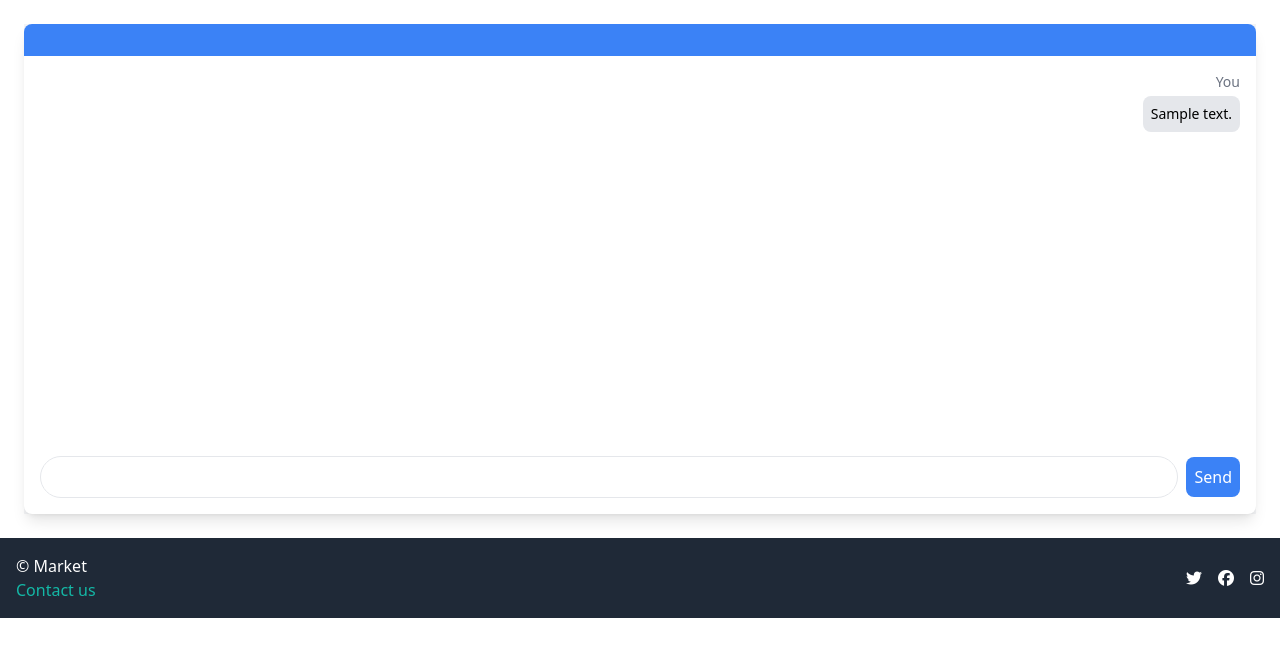
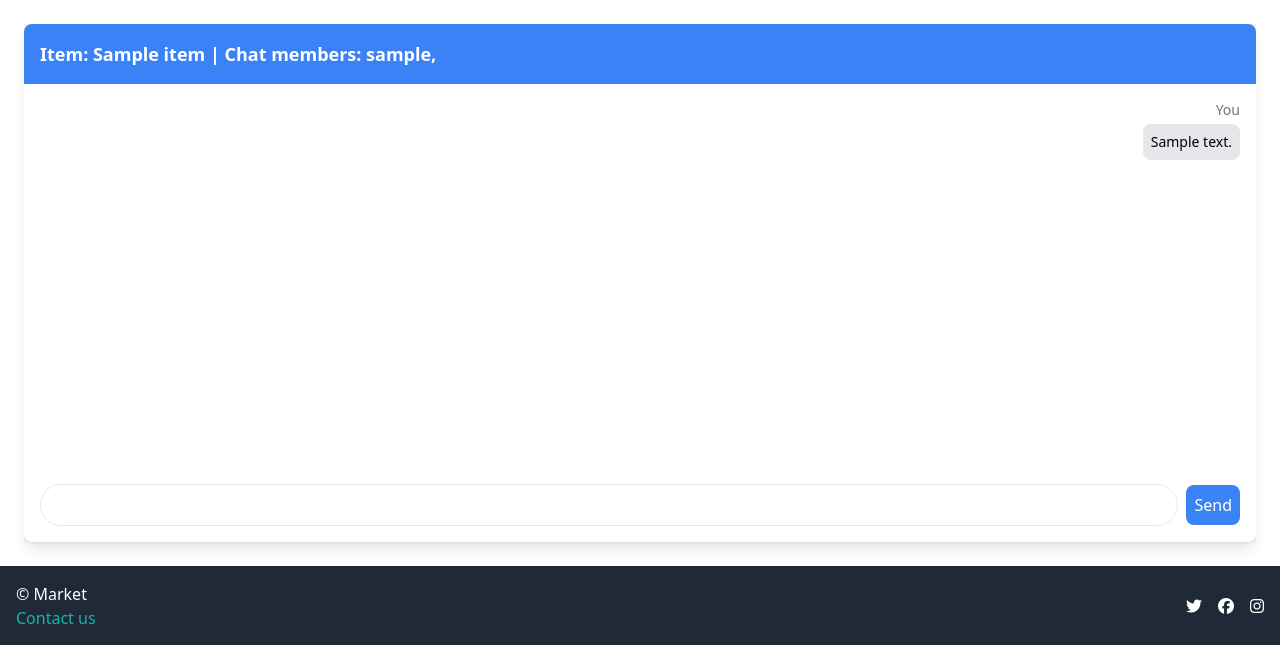
Before and after one commit to Amixdu/django-market-app, a Django app: page /inbox/1 in a window 1280 px wide. Shown: the part 60-705 px from the top of the page. Run offline with Django 5.2, Linux system fonts and the light colour scheme; a user stored in the database is signed in; tables that the repository leaves empty hold one stand-in row (values such as "Sample post"); some libraries are stand-ins or nearby versions.

Commit message:
feat(ui) : added more info to chatbox header

```diff
--- a/market/conversation/templates/conversation/conversation.html
+++ b/market/conversation/templates/conversation/conversation.html
@@ -7,7 +7,7 @@
 
       <!-- Chat Header -->
       <div class="bg-blue-500 p-4 text-white">
-          <span class="text-lg font-bold">{{ receivers|join:", " }}</span>
+          <span class="text-lg font-bold">Item: {{ conversation.item.name }} | Chat members: {{ request.user.username }}, {{ receivers|join:", " }}</span>
       </div>
 
       <!-- Chat Messages -->
```
